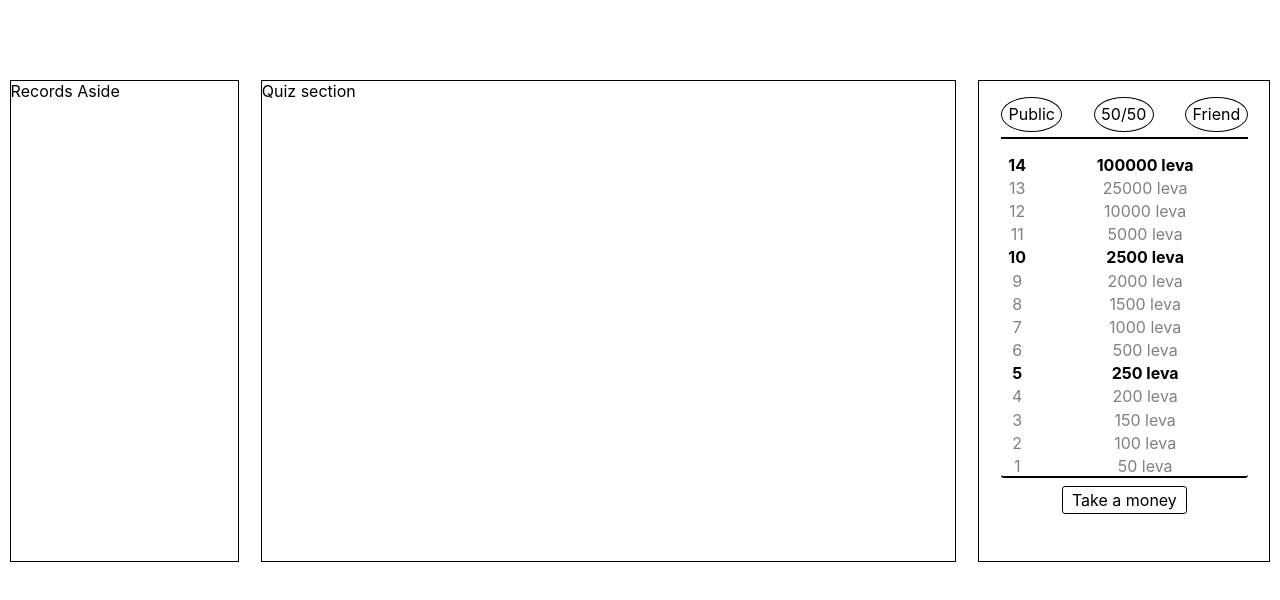
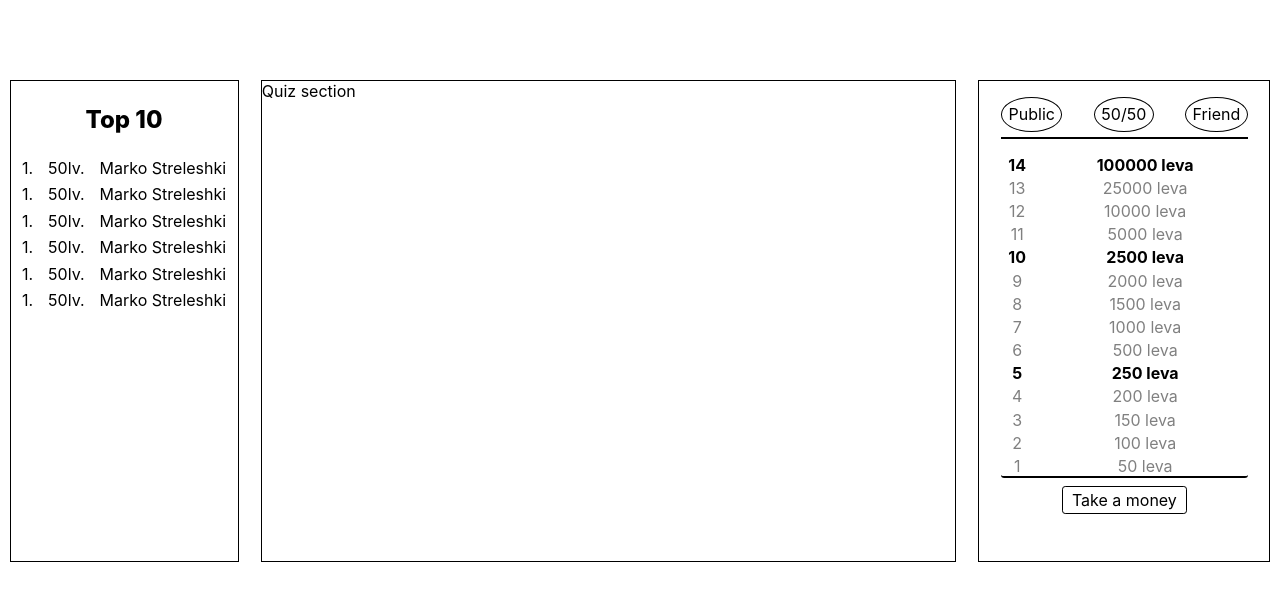
Before and after one commit to emotive44/QuizGame-TypeScript, a React (Create React App) app: page / in a window 1280 px wide. Shown: the top 600 px of the page. Built offline with nearby package versions, Linux system fonts and the light colour scheme; the HTML template or start-up script is replaced by a standard one.

Commit message:
show records aside component

```diff
--- a/src/components/records-aside/RecordsAside.css
+++ b/src/components/records-aside/RecordsAside.css
@@ -3,3 +3,15 @@
   border: 1px solid black;
   height: 30rem;
 }
+
+.title {
+  font-weight: 800;
+  width: 80%;
+  margin: 1em auto;
+  text-align: center;
+}
+
+.users-container {
+  width: 90%;
+  margin: 0 auto;
+}
--- a/src/components/records-aside/RecordsAside.tsx
+++ b/src/components/records-aside/RecordsAside.tsx
@@ -1,8 +1,23 @@
 import React, { FC } from "react";
 import "./RecordsAside.css";
 
+import UserItem from "./UserItem";
+
 const RecordsAside: FC = () => {
-  return <aside className="records">Records Aside</aside>;
+  return (
+    <aside className="records">
+      <h2 className="title">Top 10</h2>
+
+      <div className="users-container">
+        <UserItem />
+        <UserItem />
+        <UserItem />
+        <UserItem />
+        <UserItem />
+        <UserItem />
+      </div>
+    </aside>
+  );
 };
 
 export default RecordsAside;
--- /dev/null
+++ b/src/components/records-aside/UserItem.css
@@ -0,0 +1,5 @@
+.user {
+  display: flex;
+  justify-content: space-between;
+  margin-bottom: 0.4em;
+}
--- /dev/null
+++ b/src/components/records-aside/UserItem.tsx
@@ -0,0 +1,14 @@
+import React, { FC } from "react";
+import "./UserItem.css";
+
+const UserItem: FC = () => {
+  return (
+    <div className="user">
+      <span>1.</span>
+      <span>50lv.</span>
+      <span>Marko Streleshki</span>
+    </div>
+  );
+};
+
+export default UserItem;
```
